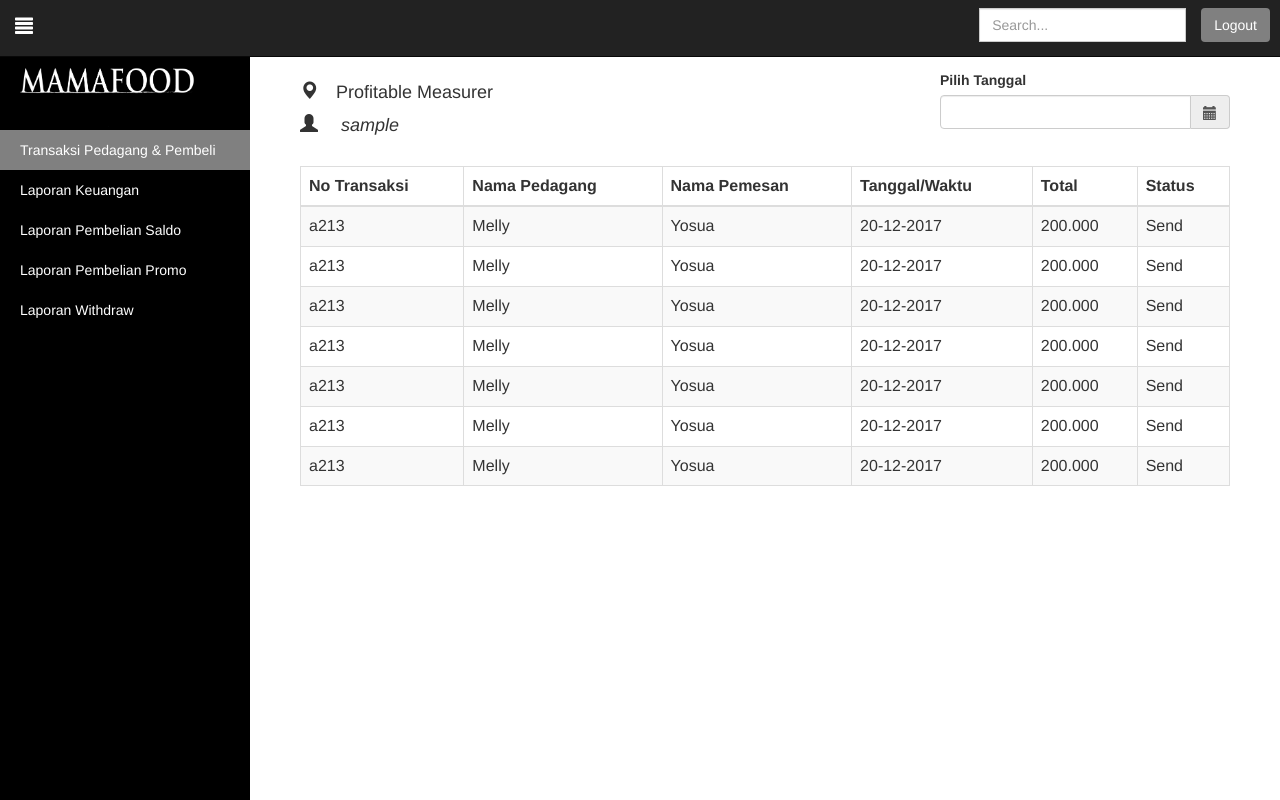
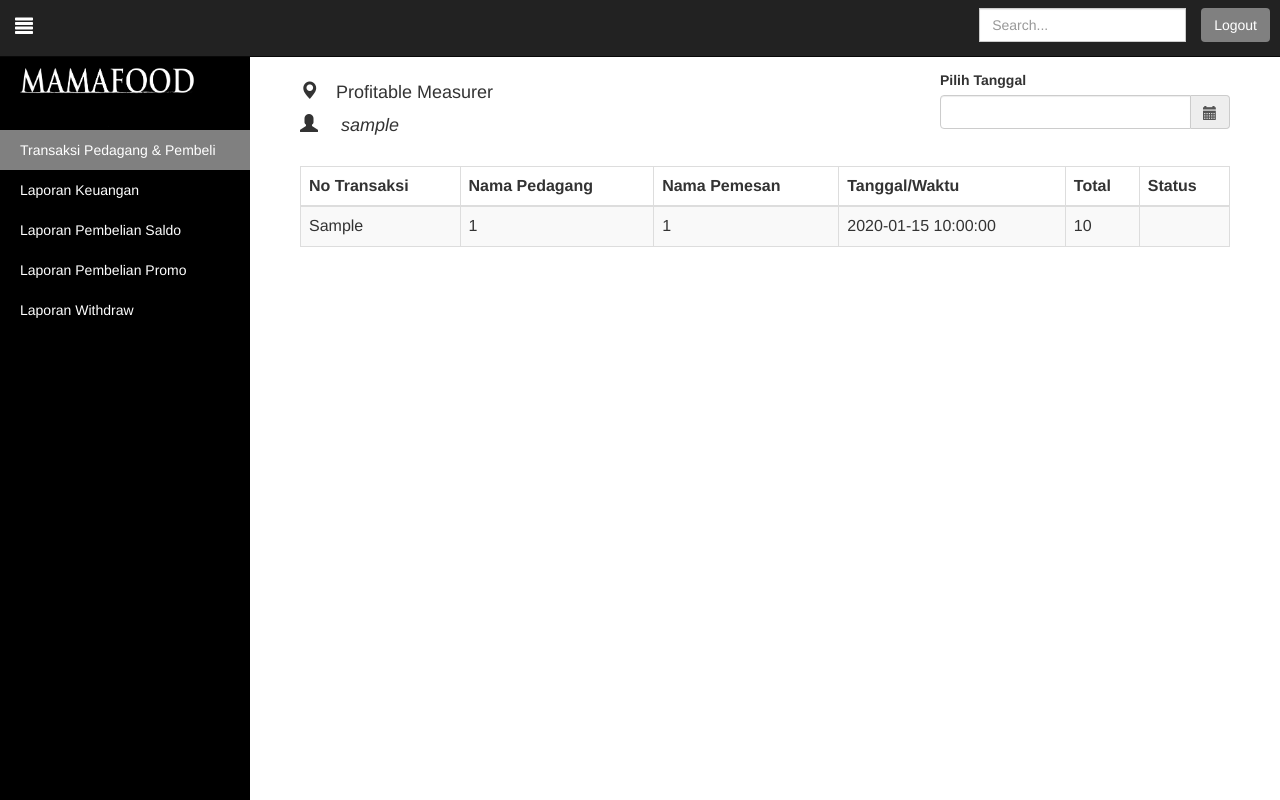
Before and after one commit to BarsyaPrastoro/mamafood2, a CodeIgniter app: page /database/pm/transaksipedagang in a window 1280 px wide. Run offline with CodeIgniter, Linux system fonts and the light colour scheme; the visitor is signed in with stand-in values (Sample User, id 1); data comes from the database, SQL or seed files in the repository; tables that the repository leaves empty or names only in its code hold one stand-in row (values such as "Sample post"); some libraries are stand-ins or nearby versions.

Commit message:
transaksi MODEL-VIEW

```diff
--- a/application/controllers/C_keuangan.php
+++ b/application/controllers/C_keuangan.php
@@ -29,10 +29,10 @@
 	//belom bener
 	public function transaksiPedagang(){
 		$this->auth->doAuth();
-		$this->load->model('Pedagang');
-		$semuaPedagang = $this->Pedagang->all();
+		$this->load->model('Transaksi');
+		$semuaTransaksi = $this->Transaksi->all();
 		$this->load->view('divisi/profitablemeasure/pm-transaksipdgpbl.php',[
-			'semuaPegawai' => $semuaPedagang,
+			'semuaTransaksi' => $semuaTransaksi,
 			'acc_indicator' => $this->acc_indicator,
 			'topbar' => $this->load->view('topbar',[],true),
 			'sidebarPM' => $this->load->view('sidebarPM',[
--- a/application/models/Transaksi.php
+++ b/application/models/Transaksi.php
@@ -1,7 +1,7 @@
 <?php
 defined('BASEPATH') OR exit('No direct script access allowed');
 
-class Pesan extends CI_Model {
+class Transaksi extends CI_Model {
 	public function all(){
 		$this->load->database();
 		$query = $this->db->query("select * from transaksi");
@@ -9,5 +9,20 @@
 
 	}
 
+	function doTransaksi($data){
+		$noTransaksi = $data['noTransaksi'];
+		$jenisPembayaran = $data['jenisPembayaran'];
+		$jenisPengambilan = $data['jenisPengambilan'];
+		$buktiTransfer = $data['buktiTransfer'];
+		$totalHarga = $data['totalHarga'];
+		$jumlahPesanan = $data['jumlahPesanan'];
+		$idPedagang = $data['idPedagang'];
+		$idPemesan = $data['idPemesan'];
+		$this->db->query("INSERT INTO transaksi
+			(no_transaksi, jenis_pembayaran, jenis_pengambilan, bukti_transfer, total_harga, jumlah_pesanan, id_pemesan, id_pedagang)
+			VALUES
+			('$noTransaksi','$jenisPembayaran','$jenisPengambilan','$buktiTransfer','$totalHarga','$jumlahPesanan','$idPemesan','$idPedagang')");
+	}
+
 }
 ?>
--- a/application/views/divisi/profitablemeasure/pm-transaksipdgpbl.php
+++ b/application/views/divisi/profitablemeasure/pm-transaksipdgpbl.php
@@ -120,62 +120,26 @@
                                 </tr>
                             </thead>
                             <tbody id="myTable">
+                                <?php foreach($semuaTransaksi as $row): ?>
+                                    <?php $idTransaksi = $row->id_transaksi ?>
                                     <tr>
-                                        <td>a213</td>
-                                        <td>Melly</td>
-                                        <td>Yosua</td>
-                                        <td>20-12-2017</td>
-                                        <td>200.000</td>
-                                        <td>Send</td>
+                                        <td><?=$row->no_transaksi ?></td>
+                                        <td><?=$row->id_pedagang ?></td>
+                                        <td><?=$row->id_pemesan ?></td>
+                                        <td><?=$row->tanggal_transaksi ?></td>
+                                        <td><?=$row->total_harga ?></td>
+                                        <td>
+                                        <?php if ($row->status_pesanan == 0) :  ?>
+                                            <?php echo "belum selesai"?>
+                                        <?php endif; ?>
+
+                                        <?php if ($row->status_pesanan == 1) :  ?>
+                                            <?php echo "selesai"?>
+                                        <?php endif; ?>
+
+                                    </td>
                             </tr>
-                                    <tr>
-                                        <td>a213</td>
-                                        <td>Melly</td>
-                                        <td>Yosua</td>
-                                        <td>20-12-2017</td>
-                                        <td>200.000</td>
-                                        <td>Send</td>
-                                    </tr>
-                                    <tr>
-                                        <td>a213</td>
-                                        <td>Melly</td>
-                                        <td>Yosua</td>
-                                        <td>20-12-2017</td>
-                                        <td>200.000</td>
-                                        <td>Send</td>
-                                    </tr>
-                                    <tr>
-                                        <td>a213</td>
-                                        <td>Melly</td>
-                                        <td>Yosua</td>
-                                        <td>20-12-2017</td>
-                                        <td>200.000</td>
-                                        <td>Send</td>
-                                    </tr>
-                                    <tr>
-                                        <td>a213</td>
-                                        <td>Melly</td>
-                                        <td>Yosua</td>
-                                        <td>20-12-2017</td>
-                                        <td>200.000</td>
-                                        <td>Send</td>
-                                    </tr>
-                                    <tr>
-                                        <td>a213</td>
-                                        <td>Melly</td>
-                                        <td>Yosua</td>
-                                        <td>20-12-2017</td>
-                                        <td>200.000</td>
-                                        <td>Send</td>
-                                    </tr>
-                                    <tr>
-                                        <td>a213</td>
-                                        <td>Melly</td>
-                                        <td>Yosua</td>
-                                        <td>20-12-2017</td>
-                                        <td>200.000</td>
-                                        <td>Send</td>
-                                    </tr>
+                        <?php endforeach; ?>
                     </tbody>
                 </table>
             </div>
--- a/application/views/sidebarCS.php
+++ b/application/views/sidebarCS.php
@@ -19,9 +19,5 @@
             <a href="cs-pesantkm.php">Pesan Terkirim</a>
         </li> -->
     </ul>
-    <form class="navbar-form navbar-right" action="#" method="GET">
-        <div class="input-group">
-            <input type="text" class="form-control" placeholder="Search..." id="myInput" name="search" value="">
-        </div>
-    </form>
+
 </div>
--- a/application/views/topbar.php
+++ b/application/views/topbar.php
@@ -22,6 +22,6 @@
                     <input type="text" class="form-control" placeholder="Search..." id="myInput" name="search" value="">
                 </div>
             </form>
-        </div>
+        </div
     </div>
 </nav>
```
Also changed, not shown: application/controllers/C_API.php (line endings or trailing spaces). Lines whose indentation alone changed are shown as unchanged.
